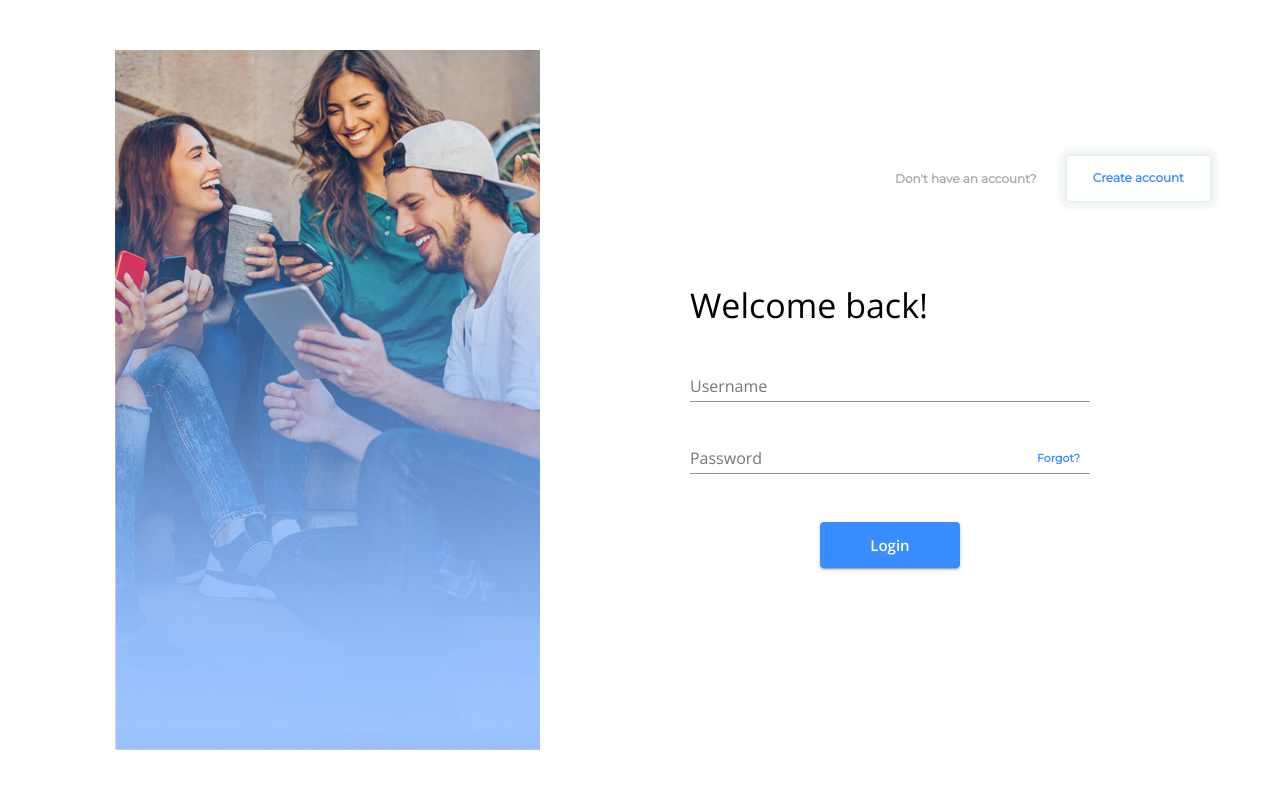
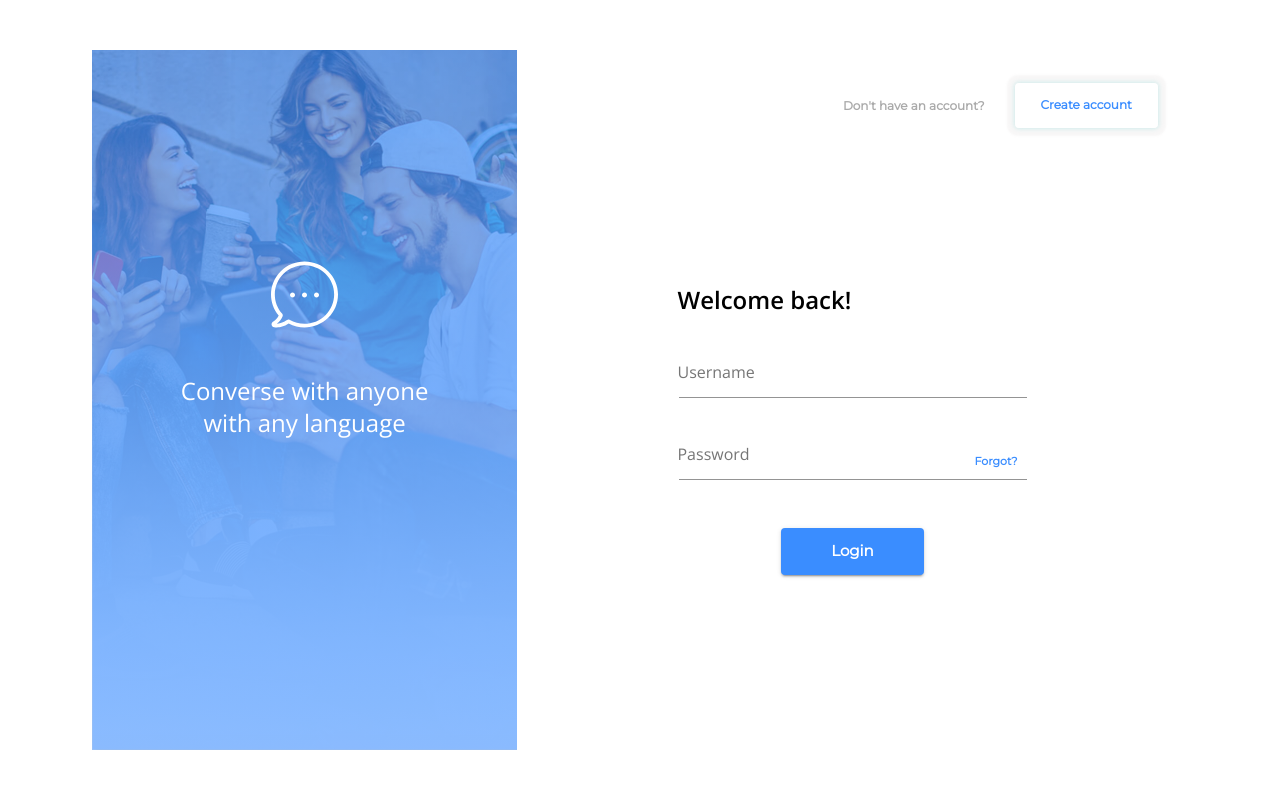
Before and after one commit to jamezmca/messenger-2600, a React (Create React App) app in the folder client/: page /login in a window 1280 px wide. Shown: the top 788 px of the page. Built offline with nearby package versions, Linux system fonts and the light colour scheme; no server answers.

Commit message:
Update Login.js
finished styling login page

```diff
--- a/client/src/Login.js
+++ b/client/src/Login.js
@@ -12,8 +12,8 @@ import {
 } from "@material-ui/core";
 import { makeStyles } from '@material-ui/core/styles';
 import { login } from "./store/utils/thunkCreators";
-import Image from 'material-ui-image'
 import image from './assets/bg-img.png'
+import { ReactComponent as BubbleSVG } from './assets/bubble.svg'
 
 const useStyles = makeStyles((theme) => ({
   root: {
@@ -29,22 +29,33 @@ const useStyles = makeStyles((theme) => ({
     maxWidth: '100%',
     maxHeight: '100vh'
   },
-  avatar: {
-    margin: theme.spacing(1),
-    backgroundColor: theme.palette.secondary.main
+  imageContainer: {
+    position: 'relative',
+    maxWidth: 'max-content'
+
+  },
+  imageOverlay: {
+    position: 'absolute',
+    inset: '0 0 0 0',
+    color: 'white',
+    padding: '20%',
+    background: 'linear-gradient(to top, #86B9FFcc, #3A8DFFaa)',
   },
   form: {
     width: '100%',
     marginTop: theme.spacing(1),
     flexGrow: 1,
-    maxWidth: 400,
+    maxWidth: 350,
+    minHeight: '90%',
+    display: 'flex',
+    alignItems: 'center'
   },
   submit: {
     margin: theme.spacing(3, 0, 2)
   },
   span: {
     right: 10,
-    top: '52%',
+    top: '55%',
     position: 'absolute',
     fontSize: 11,
     color: theme.palette.primary.main,
@@ -53,14 +64,14 @@ const useStyles = makeStyles((theme) => ({
     fontFamily: 'Montserrat'
   },
   box: {
-    display: 'flex'
+    display: 'flex',
+    justifyContent: 'center'
   },
   passwordInput: {
-    position: 'relative'
+    position: 'relative',
   },
   createAccountButton: {
     marginLeft: 30,
-    border: 'none',
     boxShadow: '0 0 4px 1px hsla(180, 50%, 65%, 0.3), 0 0 2px 8px hsla(10, 10%, 90%, 0.3)',
     fontSize: 12,
     border: '1px solid white',
@@ -70,6 +81,7 @@ const useStyles = makeStyles((theme) => ({
   loginButton: {
     marginTop: 40,
     padding: '10px 50px',
+    fontFamily: 'Montserrat',
   },
   contentContainer: {
     padding: 30,
@@ -88,8 +100,16 @@ const useStyles = makeStyles((theme) => ({
     fontFamily: 'Montserrat',
     fontWeight: 600,
     fontSize: 12,
+  },
+  textField: {
+    padding: '10px 0 0 2px'
+  },
+  svgText: {
+    paddingBottom: 100
+  },
+  bubbleSVG: {
+    marginBottom: 40
   }
-
 }))
 
 const Login = (props) => {
@@ -114,16 +134,21 @@ const Login = (props) => {
       <Box className={classes.box}>
         {/* this one for image */}
         <Hidden xsDown>
-          <Grid item sm={5} container justifyContent='flex-end'>
-            <img src={image} alt="people messaging" className={classes.image}/>
+          <Grid item sm={5} container justifyContent='center' className={classes.imageContainer}>
+            <img src={image} alt="people messaging" className={classes.image} />
+            <Grid item container justifyContent="center" alignItems="center" className={classes.imageOverlay}>
+              <Typography variant="h5" align="center" className={classes.svgText}>
+                <BubbleSVG className={classes.bubbleSVG} />
+                <br />Converse with anyone with any language
+                </Typography>
+            </Grid>
           </Grid>
         </Hidden>
-
 
         {/* this one for inputs */}
         <Grid container item xs={12} sm={7} className={classes.contentContainer}>
           {/* this one for the register */}
-          <Grid container item xs={12} sm={12} alignItems="center" justifyContent="flex-end">
+          <Grid container item xs={12} sm={12} alignItems="center" justifyContent="flex-end" className={classes.registerContainer}>
             <Typography variant="body2" className={classes.noAccountText}>Don't have an account?</Typography>
             <Button
               variant="outlined"
@@ -131,17 +156,16 @@ const Login = (props) => {
               size="large"
               className={classes.createAccountButton}
               onClick={() => history.push("/register")}>
-                <Typography variant="subtitle2" className={classes.buttonText}>Create account</Typography>
-              </Button>
+              <Typography variant="subtitle2" className={classes.buttonText}>Create account</Typography>
+            </Button>
           </Grid>
-
 
           <form className={classes.form} onSubmit={handleLogin}>
             {/* this one for the form */}
             <Grid container item xs={12}>
               {/* this one for the header */}
               <Grid item xs={12}>
-                <Typography variant="h4" gutterBottom>Welcome back!</Typography>
+                <Typography variant="h5" gutterBottom><strong>Welcome back!</strong></Typography>
               </Grid>
               <Grid item xs={12} >
                 <FormControl margin="normal" required fullWidth >
@@ -150,6 +174,7 @@ const Login = (props) => {
                     label="Username"
                     name="username"
                     type="text"
+                    className={classes.textField}
                   />
                 </FormControl>
               </Grid>
@@ -160,8 +185,9 @@ const Login = (props) => {
                     aria-label="password"
                     type="password"
                     name="password"
+                    className={classes.textField}
                   />
-                  <span role="button" className={classes.span}>Forgot?</span>
+                  <span role="button" className={classes.span} onClick={() => { }}>Forgot?</span>
                 </FormControl>
               </Grid>
               <Grid container item xs={12} justifyContent="center">
```
